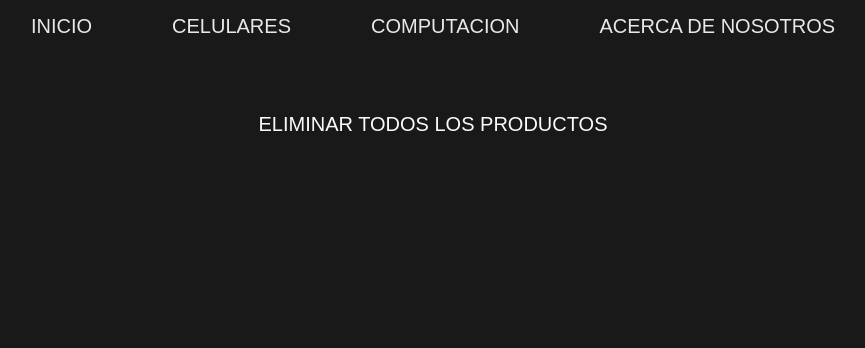
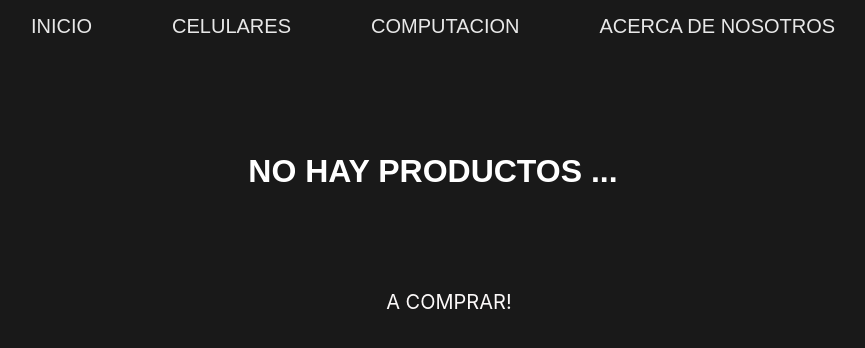
Before and after one commit to Mauriciocba/React-CoderHouse, a React (Create React App) app in the folder mi-proyecto/: page /cart in a window 1280 px wide. Shown: the top 348 px of the page, without its empty margins (207-1072 px from the left). Built offline with nearby package versions, Linux system fonts and the light colour scheme; a small style sheet from the web is missing.

Commit message:
Cart-View
agregue total de todos los productos que se ingresen al carrito,  un boton con finalizar compra, y le di estilos.

```diff
--- a/mi-proyecto/src/Context/CartContext.js
+++ b/mi-proyecto/src/Context/CartContext.js
@@ -1,9 +1,16 @@
-import { useState, createContext } from "react";
+import { useState, createContext, useEffect, useContext } from "react";
+
 
 const CartContext = createContext()
 
 export const CartContextProvider = ({ children }) => {
     const [cart, setCart] = useState([])
+    const [totalApagarr, setTotall] = useState(0)
+
+
+    useEffect(() => {
+        calcularTotal()
+    }, [cart])
 
     const addItem = (agregarProducto) => {
 
@@ -55,12 +62,30 @@ export const CartContextProvider = ({ children }) => {
         setCart([])
     }
 
+    const calcularTotal = () => {
+        let total = 0
+        cart.forEach(prod => {
+            total += prod.precio * prod.inicial
+        })
+        setTotall(total)
+
+    }
+
     return(
-        <CartContext.Provider value={{ cart, addItem, contadorProductosCarrito, eliminarProducto, iniciarProducto, borrarTodoCarrito}}>
+        <CartContext.Provider value={{ cart, addItem,
+                                      contadorProductosCarrito,
+                                      eliminarProducto,
+                                      iniciarProducto,
+                                      borrarTodoCarrito,
+                                      calcularTotal}}>
             {children}
         </CartContext.Provider>
     )
 
 }
 
+export const useCart = () => {
+    return useContext(CartContext)
+}
+
 export default CartContext
--- a/mi-proyecto/src/componentes/Cart/Cart.css
+++ b/mi-proyecto/src/componentes/Cart/Cart.css
@@ -106,7 +106,7 @@
     font-size: 16px;
     font-weight: 700;
     color: rgb(5, 5, 5);
-    border: 3px solid   #cb4335   ;
+    border: none ;
     cursor: pointer;
     position: relative;
     background-color: transparent;
@@ -135,24 +135,79 @@
    }
 
 .contenedor-btn-borrarTodos{
-  display: flex;
   text-align: center;
   justify-content: center;
   margin: 5px 5px 20px 5px;
 }
-
-.btn-borrarTodos{
+.btn-detalleCompra{
   background-color: #191919;
   padding: 10px 30px;
   font-size: 20px;
-  margin: 0 10px;
   transition: .5s ease all;
   color: rgb(252, 249, 249);
   text-decoration: none;
   border: none;
   text-transform: uppercase;
+  font-family: sans-serif;
+}
+.btn-detalleCompra:hover{
+  box-shadow: 0px 0px 30px 1px #881111;
+}
+
+.btn-borrarTodos{
+  background-color: #191919;
+  height: 50px;
+  padding: 10px 30px;
+  font-size: 20px;
+  margin-top: 50px;
+  transition: .5s ease all;
+  color: rgb(252, 249, 249);
+  text-decoration: none;
+  border: none;
+  text-transform: uppercase;
+  font-family: sans-serif;
 }
 
 .btn-borrarTodos:hover{
   box-shadow: 0px 0px 30px 1px #881111;
 }
+
+.total{
+  color:white;
+  text-align: center;
+  justify-content: center;
+  text-transform: uppercase;
+  margin: 100px;
+  font-family: sans-serif;
+}
+
+.titulo-NohayProductos{
+  color:white;
+  text-align: center;
+  justify-content: center;
+  text-transform: uppercase;
+  margin: 100px;
+  font-family: sans-serif;
+}
+.contenedor-noHayProductos{
+    display: flex;
+    text-align: center;
+    justify-content: center;
+    margin: 5px 5px 20px 5px;
+
+}
+.btn-acomprar{
+  background-color: #191919;
+  padding: 10px 30px;
+  font-size: 20px;
+  margin-left: 44%;
+  transition: .5s ease all;
+  color: rgb(252, 249, 249);
+  text-decoration: none;
+  border: none;
+  text-transform: uppercase;
+
+}
+.btn-acomprar:hover{
+  box-shadow: 0px 0px 30px 1px #881111;
+}
--- a/mi-proyecto/src/componentes/Cart/Cart.js
+++ b/mi-proyecto/src/componentes/Cart/Cart.js
@@ -1,10 +1,29 @@
-import { useContext } from "react"
+import { useContext,useState,useEffect } from "react"
 import CartContext from "../../Context/CartContext"
 import '../Cart/Cart.css'
+import { Link } from "react-router-dom"
+
+
 
 const Cart = ()=> {
 
-    const { cart, eliminarProducto, borrarTodoCarrito } = useContext(CartContext)
+    const [totalApagar, setTotal] = useState(0)
+    const { cart, eliminarProducto, borrarTodoCarrito,contadorProductosCarrito} = useContext(CartContext)
+    const contadorCarrito = contadorProductosCarrito()
+
+    useEffect(() => {
+        calcularTotal2()
+    }, [cart])
+
+
+    const calcularTotal2 = () => {
+        let total = 0
+        cart.forEach(prod => {
+            total += prod.precio * prod.inicial
+        })
+        setTotal(total)
+
+    }
 
     return(
             <div>
@@ -19,9 +38,9 @@ const Cart = ()=> {
                             <div className="card__body_carrito">
                                <span className="tag tag-blue">{prod.categoria}</span>
                                  <h4>{prod.nombre}</h4>
-                                 <stron>Precio ${prod.precio}</stron>
+                                 <p>Precio ${prod.precio}</p>
+                                 <p>Cantidad {prod.inicial}</p>
                                  <p>Subtotal ${prod.precio * prod.inicial}</p>
-                                 <p>Cantidad {prod.inicial}</p>
                                 <div>
                                 <button className="btn" onClick={()=> eliminarProducto(prod.id)}>Eliminar Producto</button>
                                 </div>
@@ -31,11 +50,22 @@ const Cart = ()=> {
                     )})
                 }
 
+                {contadorCarrito > 0 ?
                 <div className="contenedor-btn-borrarTodos">
+                    <div>
+                     <h1 className="total">Total: ${totalApagar}</h1>
+                     <Link to='/' className="btn-detalleCompra">Terminar Compra</Link>
+                    </div>
                     <button className="btn-borrarTodos" onClick={()=> borrarTodoCarrito()}>Eliminar Todos los productos</button>
                 </div>
+                : <div className=".contenedor-noHayProductos">
+                    <h1 className="titulo-NohayProductos">No hay productos ... </h1>
+                     <Link className="btn-acomprar" to='/'>a comprar!</Link>
+                 </div>}
+
 
                 </div>
+
             </div>
     )}
 
--- a/mi-proyecto/src/componentes/ItemDetail/ItemDetail.js
+++ b/mi-proyecto/src/componentes/ItemDetail/ItemDetail.js
@@ -3,7 +3,7 @@ import {useContext, useState} from 'react';
 import { Link } from 'react-router-dom';
 import ItemCount from '../ItemCount/ItemCount';
 import CartContext from '../../Context/CartContext';
-import ItemDetailContainer from '../ItemDetailConteiner/ItemDetailConteiner'
+
 
 
 const ItemDetail = ({id,description, img, nombre,precio, categoria,stock }) => {
@@ -14,6 +14,7 @@ const ItemDetail = ({id,description, img, nombre,precio, categoria,stock }) => {
         setQuantity(inicial)
 
         addItem({id,nombre,precio,inicial,img,description,categoria})
+
     }
 
     return (
--- a/mi-proyecto/src/componentes/NavBar/NavBar.js
+++ b/mi-proyecto/src/componentes/NavBar/NavBar.js
@@ -3,7 +3,7 @@ import CarritoComponente from '../CarritoComponente/CarritoComponente'
 import {Link, NavLink} from 'react-router-dom'
 import { useContext } from 'react'
 import CartContext from '../../Context/CartContext'
-import Cart from '../Cart/Cart'
+
 
 function NavBar() {
     const {contadorProductosCarrito} = useContext(CartContext)
```
